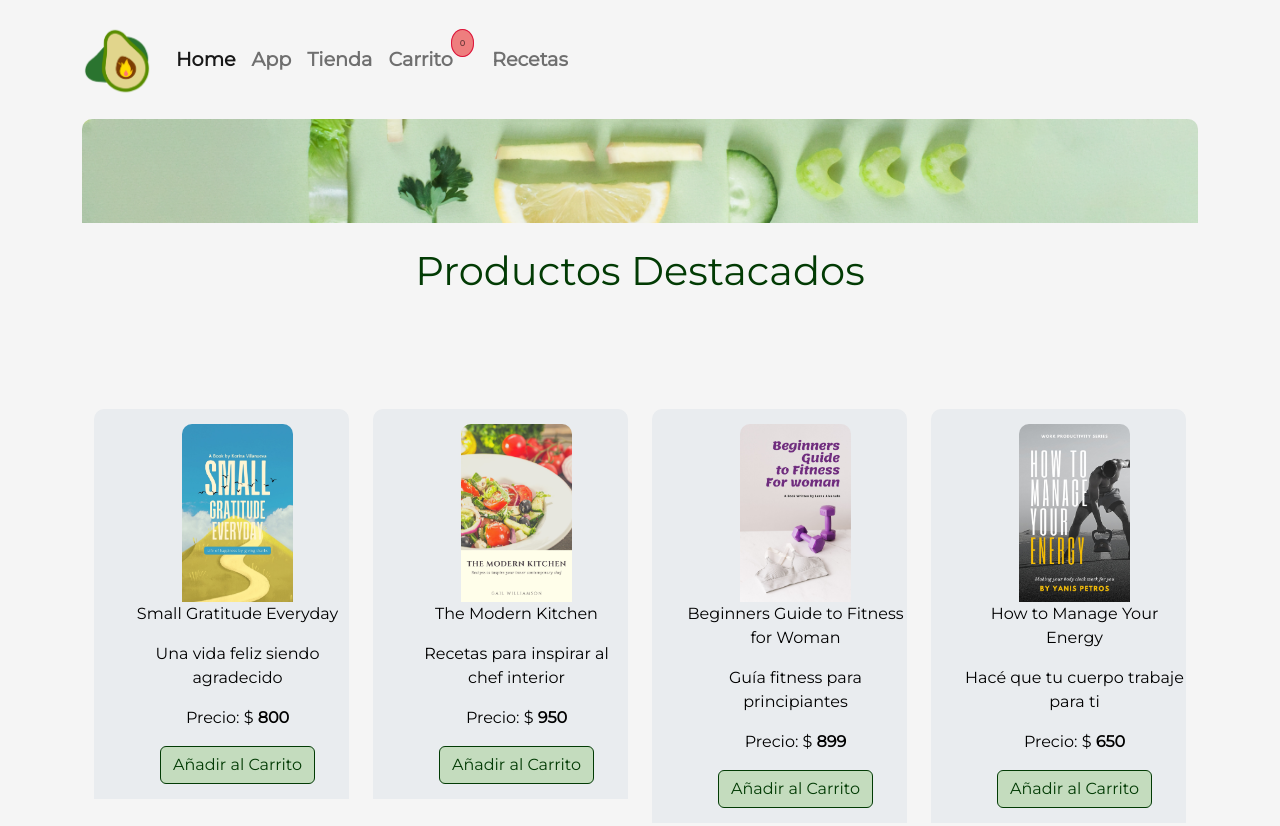
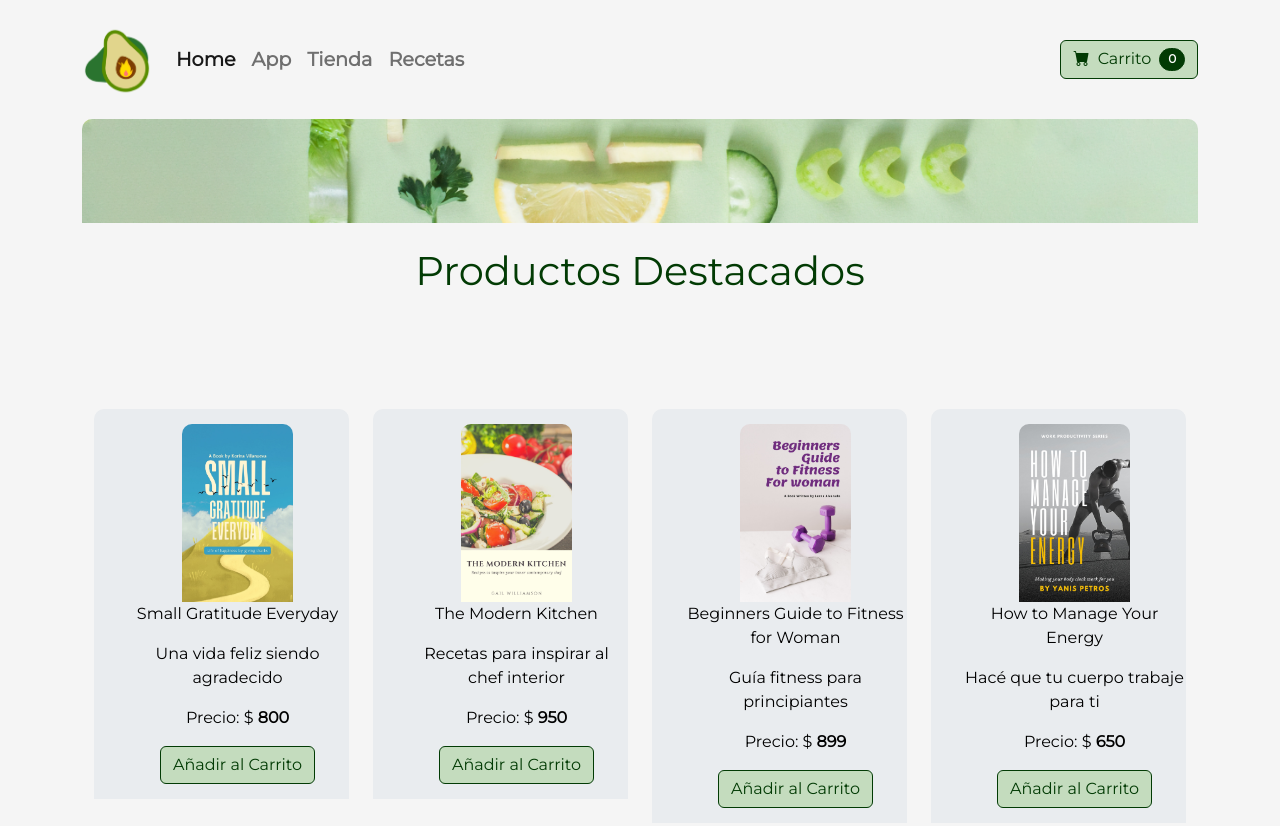
Before and after one commit to Fabrizionb/GetFit, a website: page pages/shop.html in a window 1280 px wide. Shown: the top 826 px of the page. Drawn offline with nearby package versions, Linux system fonts and the light colour scheme.

Commit message:
agregado boton carrito y badge

```diff
--- a/pages/shop.html
+++ b/pages/shop.html
@@ -8,6 +8,7 @@
     <title>Move - Shop</title>
 
     <!-- Bootstrap Style -->
+    <link href="https://cdn.jsdelivr.net/npm/bootstrap-icons@1.5.0/font/bootstrap-icons.css" rel="stylesheet" />
     <link href="https://cdn.jsdelivr.net/npm/bootstrap@5.2.0-beta1/dist/css/bootstrap.min.css" rel="stylesheet"
         integrity="sha384-0evHe/X+R7YkIZDRvuzKMRqM+OrBnVFBL6DOitfPri4tjfHxaWutUpFmBp4vmVor" crossorigin="anonymous">
     <!-- Toasty Scripts -->
@@ -16,6 +17,7 @@
     <link rel="stylesheet" href="../public/css/common.css">
     <link rel="stylesheet" href="../public/css/shop.css">
     <link rel="shortcut icon" href="../images/small-logo.png">
+
 
 </head>
 
@@ -49,12 +51,16 @@
                                 <a class="nav-link" href="./shop.html">Tienda</a>
                             </li>
                             <li class="nav-item">
-                                <a class="nav-link" href="./cart.html">Carrito<p class="cart" id="cart">0</p></a>
-                            </li>
-                            <li class="nav-item">
                                 <a class="nav-link" href="./recipes.html">Recetas</a>
                             </li>
                         </ul>
+                        <form class="d-flex position-absolute  end-0">
+                            <button class="btn btn-outline-dark navCart " id="btnCart" type="button" onclick="window.location='./cart.html';" >
+                                <i class="bi-cart-fill me-1 "></i>
+                                Carrito
+                                <span class="badge bg-dark text-white ms-1 rounded-pill cart"  id="cart">0</span>
+                            </button>
+                        </form>
                     </div>
                 </div>
             </nav>
@@ -120,6 +126,7 @@
     <script src="../js/products.js"></script>
     <script src="../js/main.js"></script>
 
+
 </body>
 
 </html>
--- a/public/css/cart.css
+++ b/public/css/cart.css
@@ -104,3 +104,7 @@ tbody tr:nth-child(odd) {
   border: 1px solid var(--fourth-color) !important;
   color: var(--fourth-color)!important;
 }
+
+.d-flex {
+  display: flex !important;
+}
--- a/public/css/common.css
+++ b/public/css/common.css
@@ -99,3 +99,19 @@ a.nav-link:hover {
         display: none;
     }
 }
+
+.navCart {
+    background-color: var(--second-color) !important;
+  border: 1px solid var(--fourth-color) !important;
+  color: var(--fourth-color)!important;
+}
+
+.navCart:hover {
+    background-color: var(--third-color)!important;
+}
+
+.badge {
+    /* color: crimson!important; */
+    background-color: var(--fourth-color) !important;
+    border: 1px solid var(--fourth-color) !important;
+}
--- a/public/css/index.css
+++ b/public/css/index.css
@@ -26,7 +26,7 @@ body>main>div>section>footer>div.container.pt-4>section>a>i:hover {
   color: var(--fourth-color);
 }
 
-.cart {
+/* .cart {
   display: inline;
   position: relative;
   background-color: rgb(238, 126, 126);
@@ -37,4 +37,4 @@ body>main>div>section>footer>div.container.pt-4>section>a>i:hover {
   right: 2px;
   border: 1px solid crimson;
 
-}
+} */
--- a/public/css/recipe.css
+++ b/public/css/recipe.css
@@ -342,7 +342,7 @@
 
 }
 
-.cart {
+/* .cart {
     display: inline;
     position: relative;
     background-color: rgb(238, 126, 126);
@@ -353,4 +353,4 @@
     right: 2px;
     border: 1px solid crimson;
 
-}
+} */
--- a/public/css/shop.css
+++ b/public/css/shop.css
@@ -121,7 +121,7 @@ a {
 
 }
 
-.cart {
+/* .cart {
     display: inline;
     position: relative;
     background-color: rgb(238, 126, 126);
@@ -132,7 +132,7 @@ a {
     right: 2px;
     border: 1px solid crimson;
 
-}
+} */
 
 .ecommerceTitle {
     margin-top: 25px;
@@ -249,7 +249,7 @@ img.shop {
     margin-bottom: 3vh;
 }
 
-.cart {
+/* .cart {
     display: inline;
     position: relative;
     background-color: rgb(238, 126, 126);
@@ -260,6 +260,22 @@ img.shop {
     right: 2px;
     border: 1px solid crimson;
 
+} */
+
+.navCart {
+    background-color: var(--second-color) !important;
+  border: 1px solid var(--fourth-color) !important;
+  color: var(--fourth-color)!important;
+}
+
+.navCart:hover {
+    background-color: var(--third-color)!important;
+}
+
+.badge {
+    /* color: crimson!important; */
+    background-color: var(--fourth-color) !important;
+    border: 1px solid var(--fourth-color) !important;
 }
 
 img.shop{
@@ -270,3 +286,7 @@ img.shop{
     background-color: var(--background-color);
     border-radius: 10px 10px 0 0;
 }
+
+.d-flex {
+    display: flex !important;
+  }
--- a/public/css/tool.css
+++ b/public/css/tool.css
@@ -225,7 +225,7 @@ h1.text-center {
     color: var(--fourth-color)
 }
 
-.cart {
+/* .cart {
     display: inline;
     position: relative;
     background-color: rgb(238, 126, 126);
@@ -236,7 +236,7 @@ h1.text-center {
     right: 2px;
     border: 1px solid crimson;
 
-}
+} */
 
 /* Migrado */
 
@@ -278,16 +278,16 @@ h1.text-center {
 .form-group button {
 
     border-radius: 5px;
-    border: 1px solid var(--fourth-color) !important;
     background-color: var(--second-color) !important;
-    color: var(--fifth-color);
+  border: 1px solid var(--fourth-color) !important;
+  color: var(--fourth-color)!important;
     font-size: 26px;
     font-family: 'Montserrat Bold', sans-serif;
     cursor: pointer;
 }
 
 .form-group button:hover {
-    background-color: var(--third-color);
+    background-color: var(--third-color)!important;
 }
 
 .form-group:last-child {
```
Also changed, not shown: index.html (+9 -4 lines), pages/cart.html (+8 -3 lines), pages/recipes.html (+8 -3 lines), pages/tool.html (+8 -3 lines).
